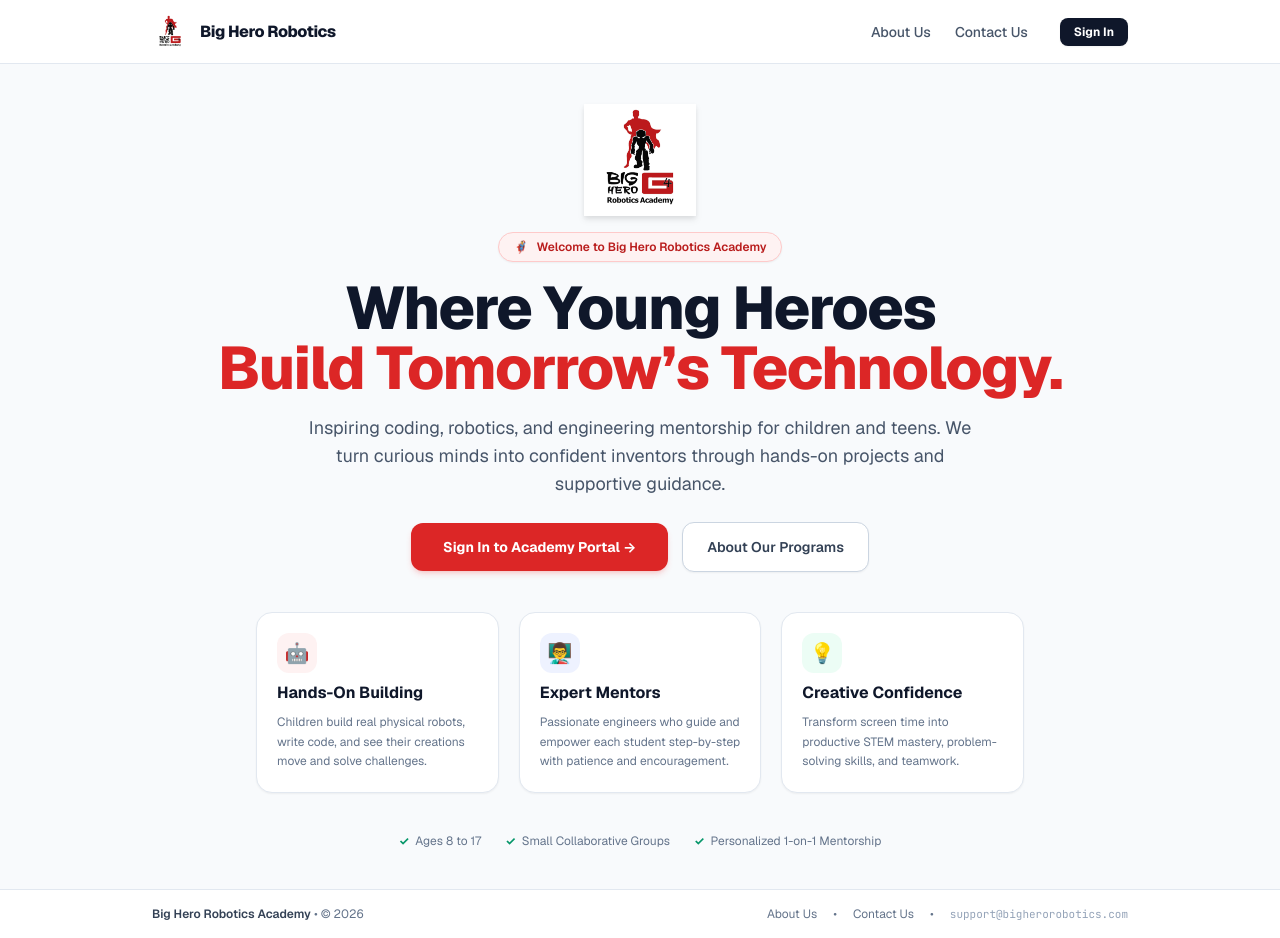
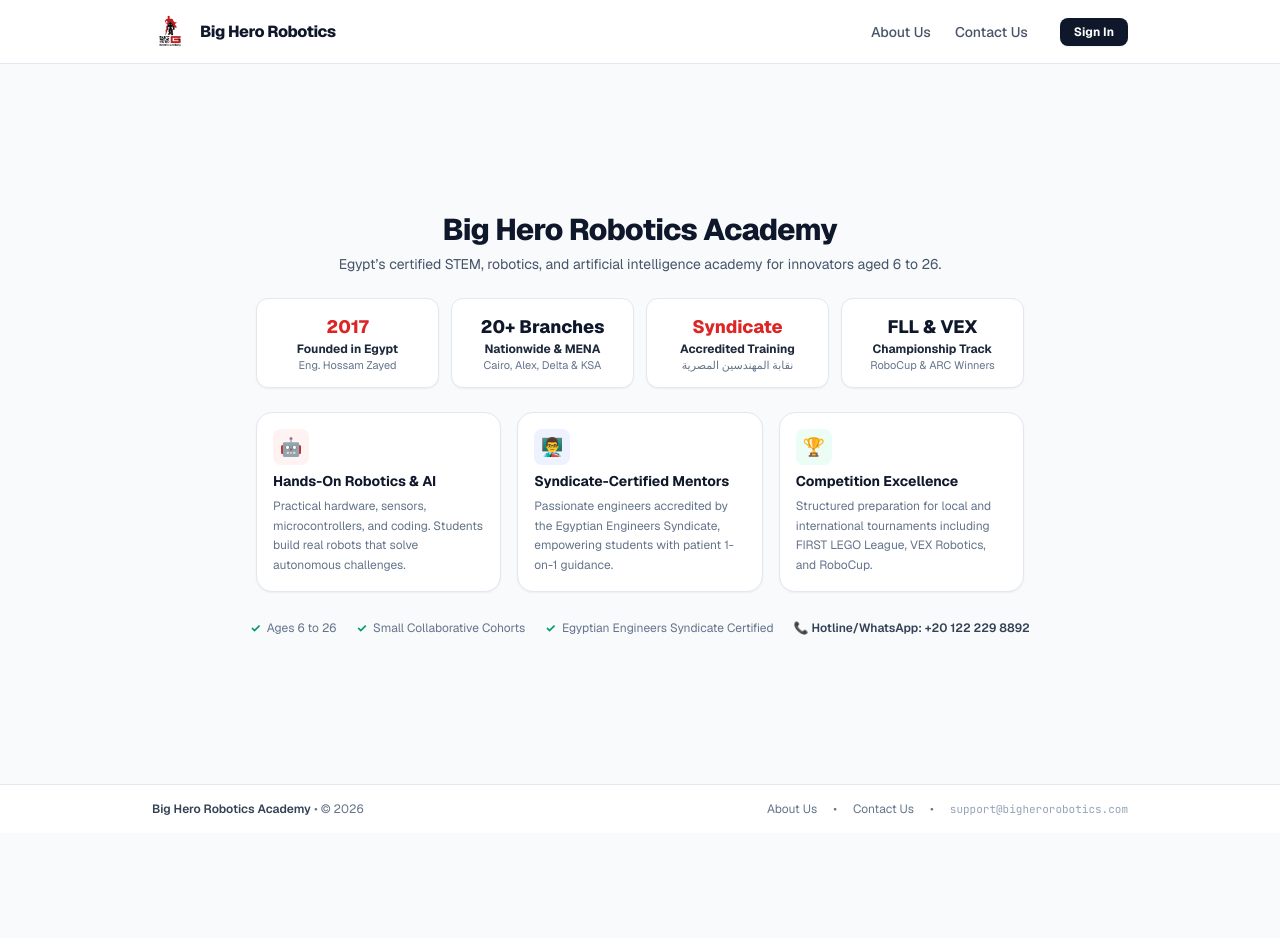
Before and after one commit to DragSensei/tutoring-platform, a Next.js app: page / in a window 1280 px wide. After the commit the page ends 833 px from the top, so only its background shows below. Built offline with nearby package versions, Linux system fonts and the light colour scheme.

Commit message:
feat(landing): streamline landing page with Big Hero Robotics Academy intel

```diff
--- a/src/app/page.tsx
+++ b/src/app/page.tsx
@@ -1,97 +1,89 @@
-import Link from 'next/link';
-import Image from 'next/image';
-
 export default function HomePage() {
   return (
-    <div className="min-h-[calc(100vh-12rem)] flex flex-col justify-center items-center text-center max-w-4xl mx-auto px-4 py-4 space-y-8">
-      {/* 1. HERO HEADER WITH BIG HERO LOGO */}
-      <section className="space-y-4 flex flex-col items-center">
-        {/* Big Hero Emblem */}
-        <div className="relative w-24 h-24 sm:w-28 sm:h-28 drop-shadow-md hover:scale-105 transition-transform">
-          <Image
-            src="/logo.png"
-            alt="Big Hero Robotics Academy"
-            fill
-            className="object-contain"
-            priority
-          />
+    <div className="min-h-[calc(100vh-8rem)] flex flex-col justify-center items-center text-center max-w-4xl mx-auto px-4 py-6 space-y-6">
+      {/* 1. ACADEMY HEADER */}
+      <div className="space-y-1.5 max-w-2xl mx-auto">
+        <h1 className="text-2xl sm:text-3xl font-extrabold text-slate-900 tracking-tight">
+          Big Hero Robotics Academy
+        </h1>
+        <p className="text-xs sm:text-sm text-slate-600">
+          Egypt’s certified STEM, robotics, and artificial intelligence academy for innovators aged 6 to 26.
+        </p>
+      </div>
+
+      {/* 2. FAST FACTS & CREDENTIALS (ACADEMY INTEL) */}
+      <div className="grid grid-cols-2 sm:grid-cols-4 gap-3 w-full max-w-3xl">
+        <div className="p-3.5 rounded-xl bg-white border border-slate-200 shadow-sm text-center hover:border-slate-300 transition-colors">
+          <div className="text-lg font-black text-red-600">2017</div>
+          <div className="text-xs font-bold text-slate-800">Founded in Egypt</div>
+          <div className="text-[11px] text-slate-500">Eng. Hossam Zayed</div>
         </div>
 
-        <div className="inline-flex items-center gap-2 px-3.5 py-1.5 rounded-full bg-red-50 border border-red-200 text-xs font-semibold text-red-700 shadow-sm">
-          <span>🦸‍♂️</span>
-          <span>Welcome to Big Hero Robotics Academy</span>
+        <div className="p-3.5 rounded-xl bg-white border border-slate-200 shadow-sm text-center hover:border-slate-300 transition-colors">
+          <div className="text-lg font-black text-slate-900">20+ Branches</div>
+          <div className="text-xs font-bold text-slate-800">Nationwide & MENA</div>
+          <div className="text-[11px] text-slate-500">Cairo, Alex, Delta & KSA</div>
         </div>
 
-        <h1 className="text-4xl sm:text-5xl lg:text-6xl font-extrabold text-slate-900 tracking-tight leading-[1.15]">
-          Where Young Heroes <br className="hidden sm:inline" />
-          <span className="text-red-600">Build Tomorrow’s Technology.</span>
-        </h1>
+        <div className="p-3.5 rounded-xl bg-white border border-slate-200 shadow-sm text-center hover:border-slate-300 transition-colors">
+          <div className="text-lg font-black text-red-600">Syndicate</div>
+          <div className="text-xs font-bold text-slate-800">Accredited Training</div>
+          <div className="text-[11px] text-slate-500">نقابة المهندسين المصرية</div>
+        </div>
 
-        <p className="text-base sm:text-lg text-slate-600 max-w-2xl mx-auto leading-relaxed">
-          Inspiring coding, robotics, and engineering mentorship for children and teens.
-          We turn curious minds into confident inventors through hands-on projects and supportive guidance.
-        </p>
+        <div className="p-3.5 rounded-xl bg-white border border-slate-200 shadow-sm text-center hover:border-slate-300 transition-colors">
+          <div className="text-lg font-black text-slate-900">FLL & VEX</div>
+          <div className="text-xs font-bold text-slate-800">Championship Track</div>
+          <div className="text-[11px] text-slate-500">RoboCup & ARC Winners</div>
+        </div>
+      </div>
 
-        {/* Action Buttons */}
-        <div className="flex flex-col sm:flex-row items-center justify-center gap-3.5 pt-2 w-full">
-          <Link
-            href="/login"
-            className="w-full sm:w-auto px-8 py-3.5 rounded-xl bg-red-600 hover:bg-red-700 text-white font-bold text-sm shadow-md shadow-red-500/20 transition-all hover:scale-[1.02] active:scale-[0.98]"
-          >
-            Sign In to Academy Portal &rarr;
-          </Link>
-          <Link
-            href="/about"
-            className="w-full sm:w-auto px-6 py-3.5 rounded-xl bg-white hover:bg-slate-50 text-slate-700 font-semibold text-sm border border-slate-300 shadow-sm transition-all"
-          >
-            About Our Programs
-          </Link>
-        </div>
-      </section>
-
-      {/* 2. THREE PILLARS (WHY PARENTS CHOOSE US) */}
-      <section className="grid grid-cols-1 sm:grid-cols-3 gap-5 w-full max-w-3xl pt-2">
-        <div className="p-5 rounded-2xl bg-white border border-slate-200 shadow-sm text-left space-y-2 hover:border-slate-300 transition-colors">
-          <div className="w-10 h-10 rounded-xl bg-red-50 text-red-600 flex items-center justify-center text-xl font-bold">
+      {/* 3. THREE PILLARS (CORE VALUES) */}
+      <section className="grid grid-cols-1 sm:grid-cols-3 gap-4 w-full max-w-3xl">
+        <div className="p-4 rounded-2xl bg-white border border-slate-200 shadow-sm text-left space-y-1.5 hover:border-slate-300 transition-colors">
+          <div className="w-9 h-9 rounded-lg bg-red-50 text-red-600 flex items-center justify-center text-lg font-bold">
             🤖
           </div>
-          <h2 className="text-base font-bold text-slate-900">Hands-On Building</h2>
+          <h2 className="text-sm font-bold text-slate-900">Hands-On Robotics & AI</h2>
           <p className="text-xs text-slate-500 leading-relaxed">
-            Children build real physical robots, write code, and see their creations move and solve challenges.
+            Practical hardware, sensors, microcontrollers, and coding. Students build real robots that solve autonomous challenges.
           </p>
         </div>
 
-        <div className="p-5 rounded-2xl bg-white border border-slate-200 shadow-sm text-left space-y-2 hover:border-slate-300 transition-colors">
-          <div className="w-10 h-10 rounded-xl bg-indigo-50 text-indigo-600 flex items-center justify-center text-xl font-bold">
+        <div className="p-4 rounded-2xl bg-white border border-slate-200 shadow-sm text-left space-y-1.5 hover:border-slate-300 transition-colors">
+          <div className="w-9 h-9 rounded-lg bg-indigo-50 text-indigo-600 flex items-center justify-center text-lg font-bold">
             👨‍🏫
           </div>
-          <h2 className="text-base font-bold text-slate-900">Expert Mentors</h2>
+          <h2 className="text-sm font-bold text-slate-900">Syndicate-Certified Mentors</h2>
           <p className="text-xs text-slate-500 leading-relaxed">
-            Passionate engineers who guide and empower each student step-by-step with patience and encouragement.
+            Passionate engineers accredited by the Egyptian Engineers Syndicate, empowering students with patient 1-on-1 guidance.
           </p>
         </div>
 
-        <div className="p-5 rounded-2xl bg-white border border-slate-200 shadow-sm text-left space-y-2 hover:border-slate-300 transition-colors">
-          <div className="w-10 h-10 rounded-xl bg-emerald-50 text-emerald-600 flex items-center justify-center text-xl font-bold">
-            💡
+        <div className="p-4 rounded-2xl bg-white border border-slate-200 shadow-sm text-left space-y-1.5 hover:border-slate-300 transition-colors">
+          <div className="w-9 h-9 rounded-lg bg-emerald-50 text-emerald-600 flex items-center justify-center text-lg font-bold">
+            🏆
           </div>
-          <h2 className="text-base font-bold text-slate-900">Creative Confidence</h2>
+          <h2 className="text-sm font-bold text-slate-900">Competition Excellence</h2>
           <p className="text-xs text-slate-500 leading-relaxed">
-            Transform screen time into productive STEM mastery, problem-solving skills, and teamwork.
+            Structured preparation for local and international tournaments including FIRST LEGO League, VEX Robotics, and RoboCup.
           </p>
         </div>
       </section>
 
-      {/* 3. REASSURING BOTTOM BAR FOR FAMILIES */}
-      <div className="flex flex-wrap items-center justify-center gap-6 text-xs text-slate-500 pt-2">
+      {/* 4. REASSURING BOTTOM BAR WITH HOTLINE */}
+      <div className="flex flex-wrap items-center justify-center gap-5 text-xs text-slate-500 pt-1">
         <span className="flex items-center gap-1.5">
-          <span className="text-emerald-600 font-bold">✓</span> Ages 8 to 17
+          <span className="text-emerald-600 font-bold">✓</span> Ages 6 to 26
         </span>
         <span className="flex items-center gap-1.5">
-          <span className="text-emerald-600 font-bold">✓</span> Small Collaborative Groups
+          <span className="text-emerald-600 font-bold">✓</span> Small Collaborative Cohorts
         </span>
         <span className="flex items-center gap-1.5">
-          <span className="text-emerald-600 font-bold">✓</span> Personalized 1-on-1 Mentorship
+          <span className="text-emerald-600 font-bold">✓</span> Egyptian Engineers Syndicate Certified
+        </span>
+        <span className="flex items-center gap-1.5 text-slate-700 font-semibold">
+          📞 Hotline/WhatsApp: +20 122 229 8892
         </span>
       </div>
     </div>
```
Also changed, not shown: 1 other file (tests, documents, lock files or other folders).
